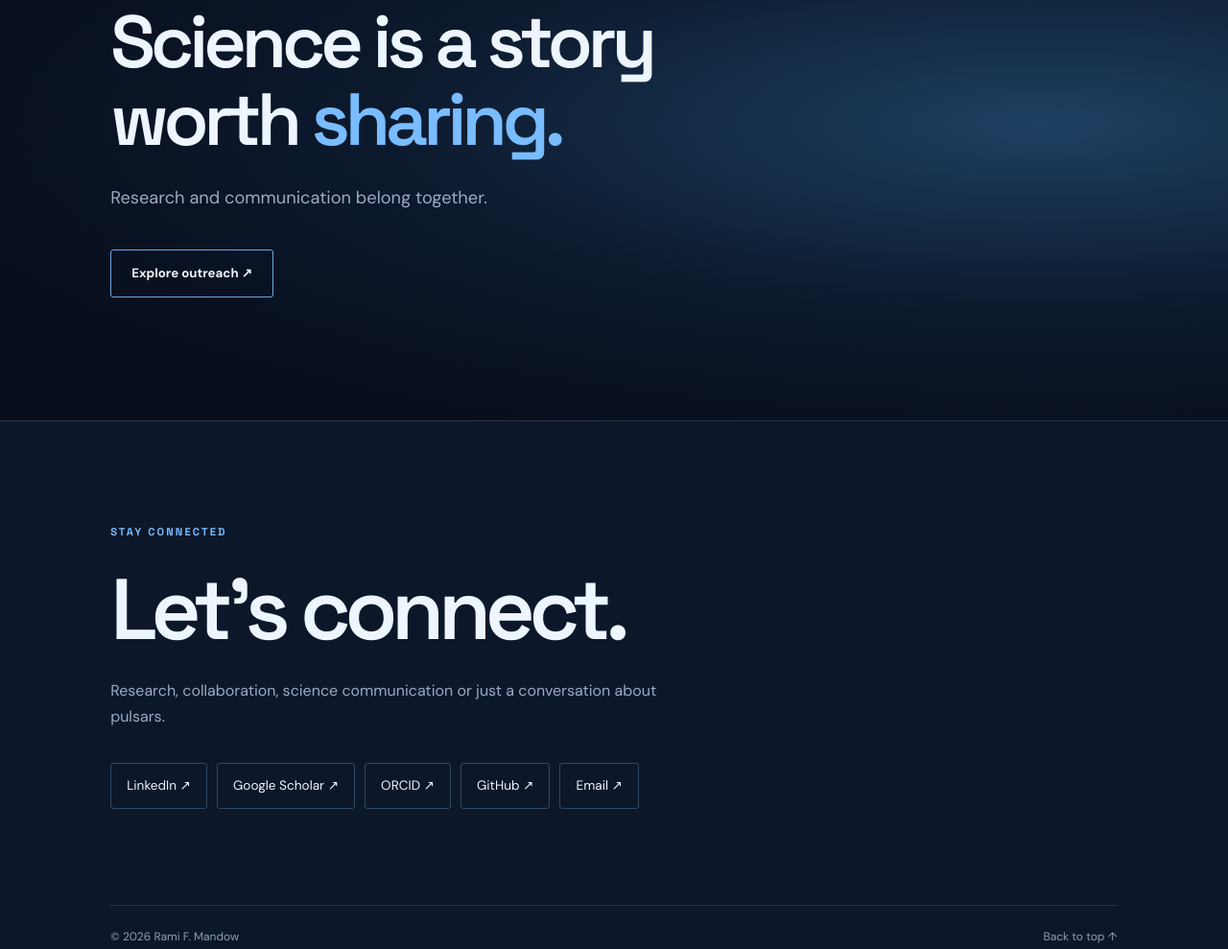
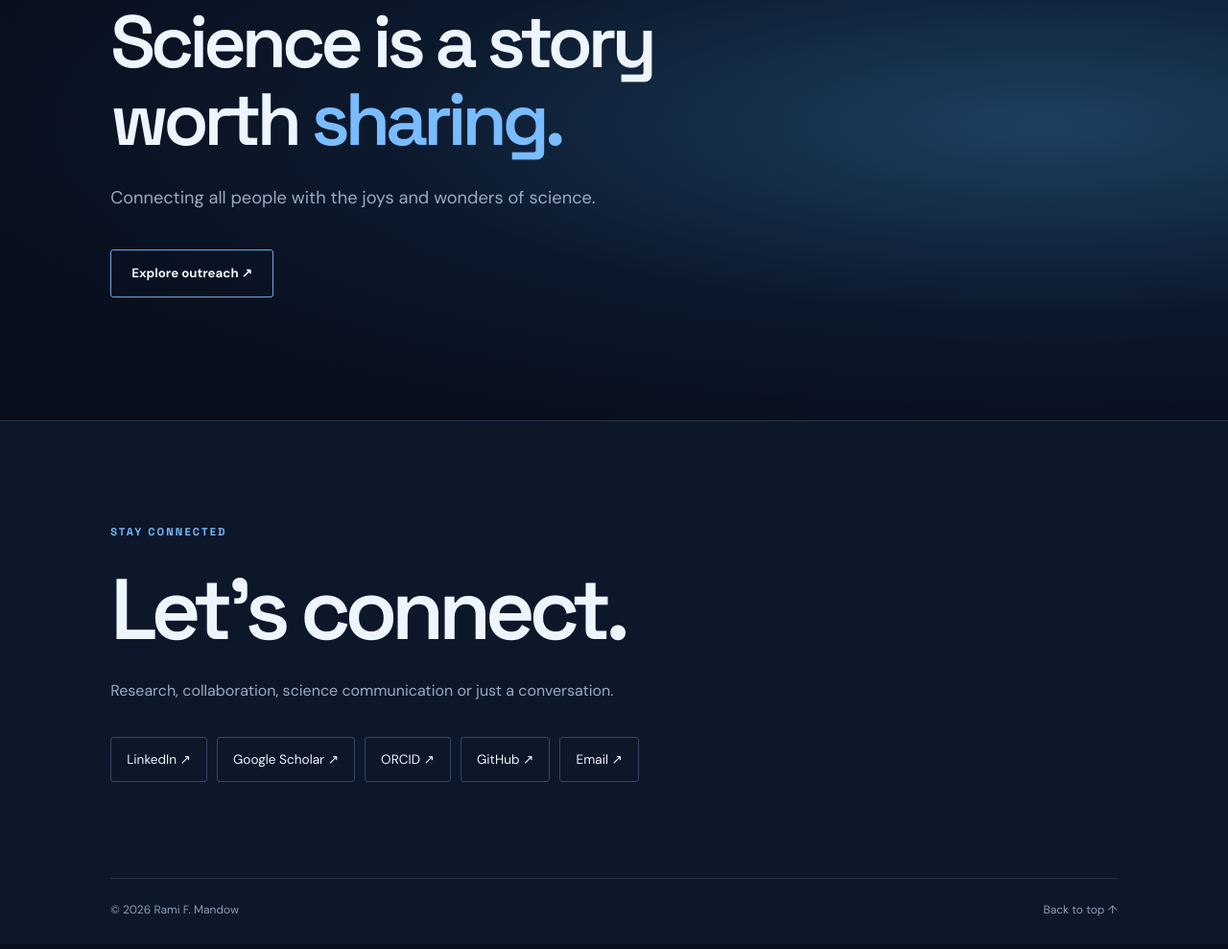
Before and after one commit to CosmicRami/ramimandow-v2, a plain HTML site: page index.html in a window 1280 px wide. Shown: the part 2774-3763 px from the top of the page at 96% size. Drawn offline with Linux system fonts and the light colour scheme.

Commit message:
Update index Outreach and Footer update.html

```diff
--- a/index.html
+++ b/index.html
@@ -267,7 +267,7 @@
                     worth <em>sharing.</em>
                 </h2>
 
-                <p>Research and communication belong together.</p>
+                <p>Connecting all people with the joys and wonders of science.</p>
 
                 <a class="btn btn-outline" href="media-outreach.html">
                     Explore outreach ↗
@@ -288,7 +288,7 @@
 
                 <p>
                     Research, collaboration, science communication
-                    or just a conversation about pulsars.
+                    or just a conversation.
                 </p>
 
                 <div class="social-links">
```
